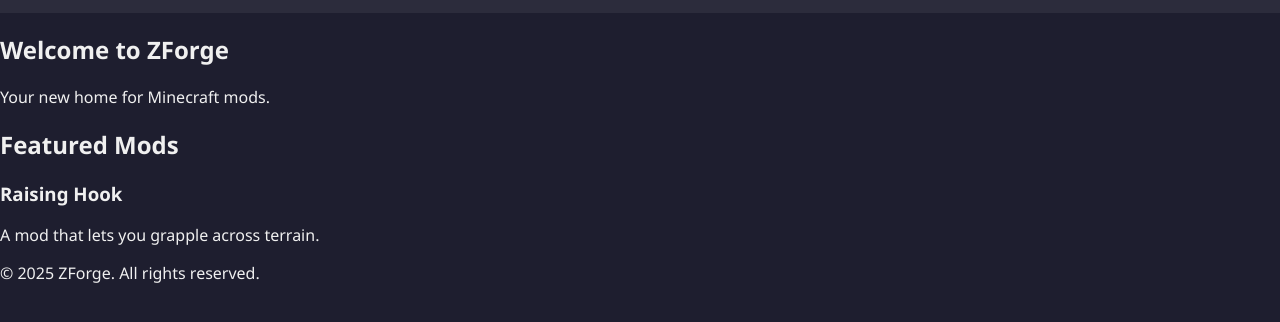
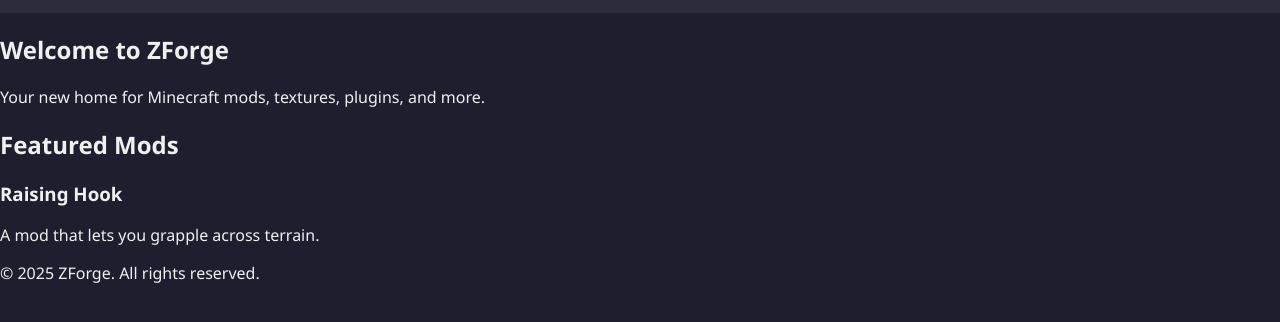
Before and after one commit to ZykoGit/zforge-site, a plain HTML site: page index.html in a window 1280 px wide. Shown: the part 96-418 px from the top of the page. Drawn offline with Linux system fonts and the light colour scheme.

Commit message:
Update index.html

```diff
--- a/index.html
+++ b/index.html
@@ -19,7 +19,7 @@
   <main>
     <section class="hero">
       <h2>Welcome to ZForge</h2>
-      <p>Your new home for Minecraft mods.</p>
+      <p>Your new home for Minecraft mods, textures, plugins, and more.</p>
     </section>
 
     <section class="featured-mods">
```
